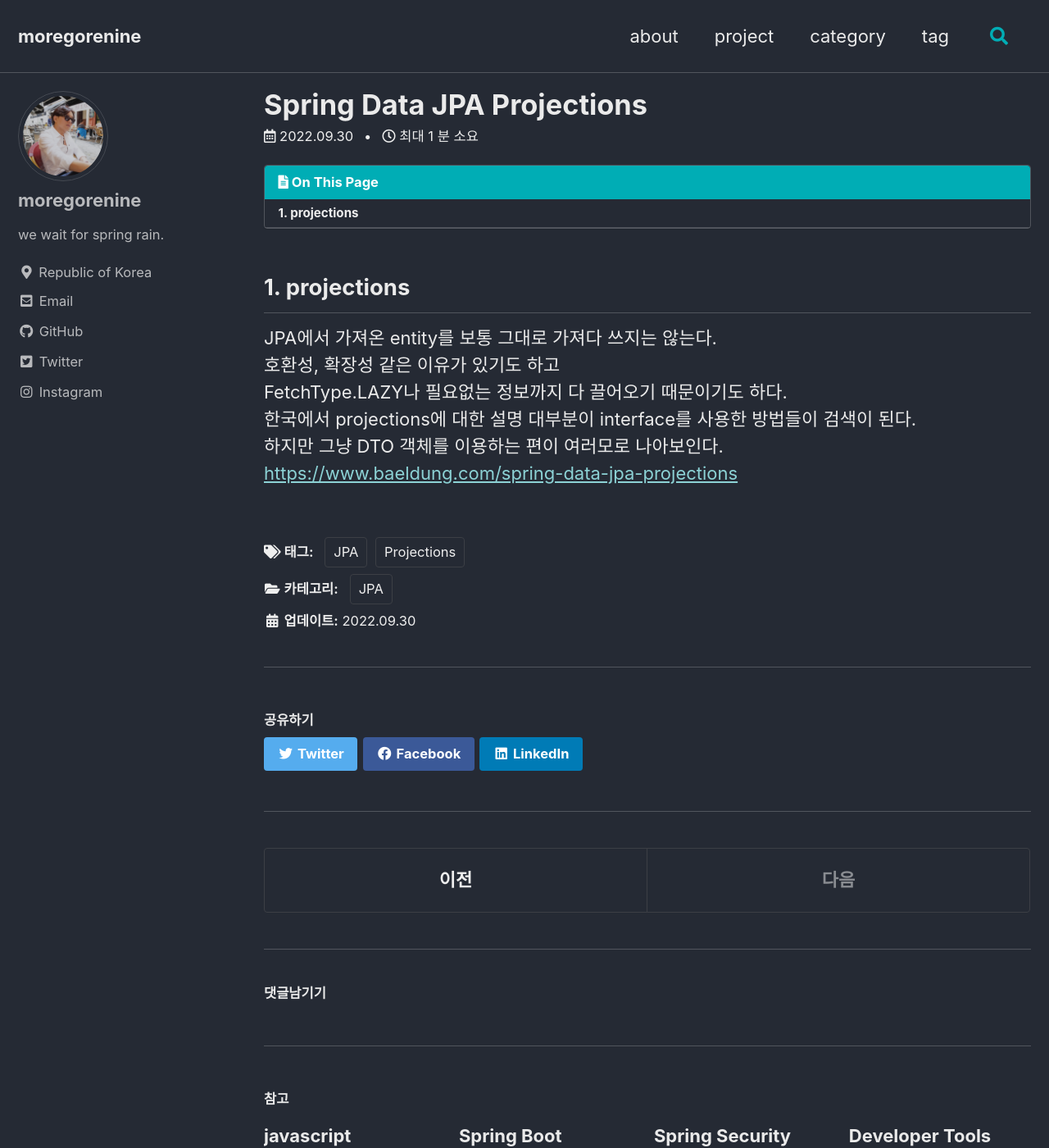
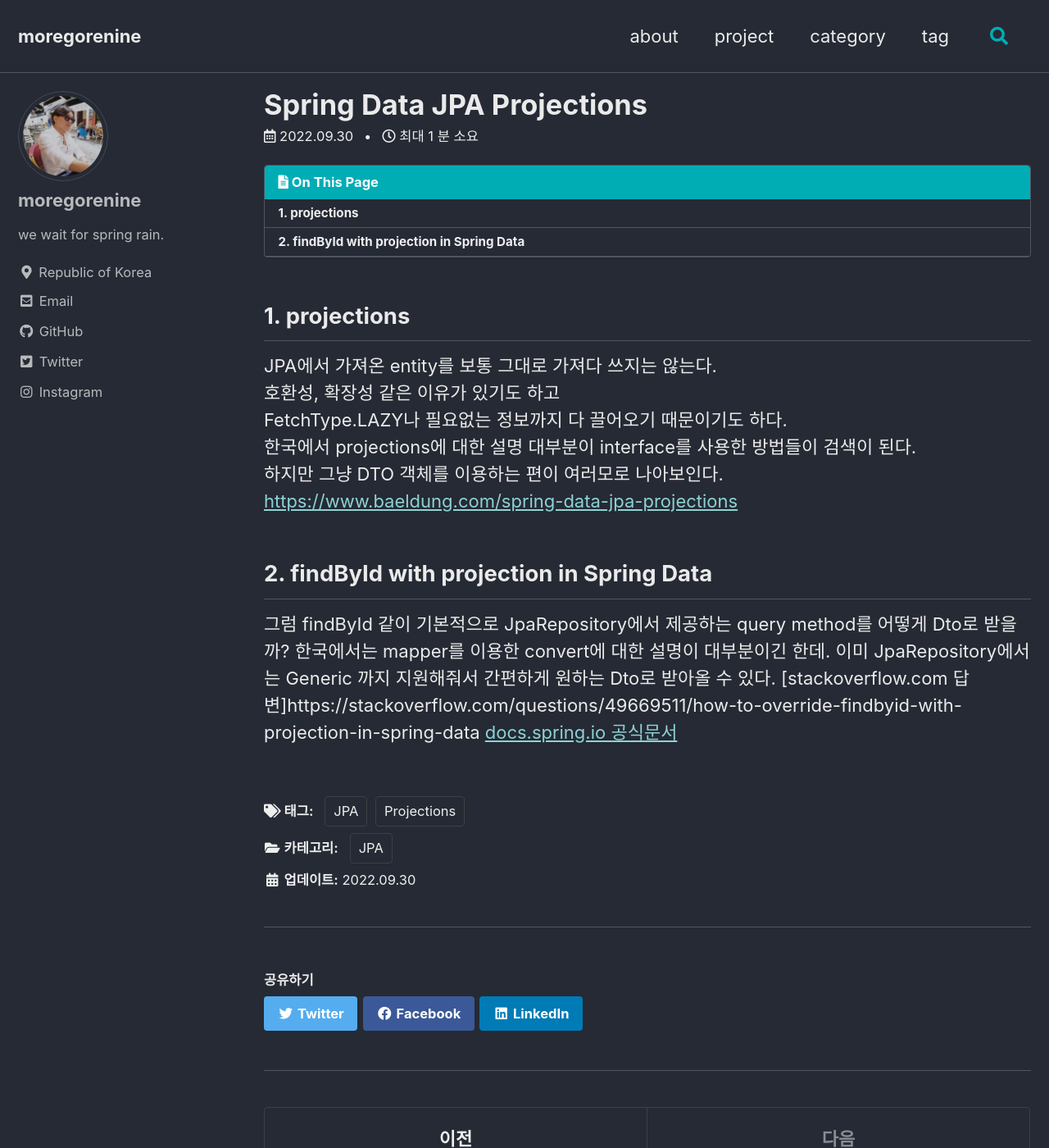
Before and after one commit to moregorenine/moregorenine.github.io, a Jekyll site: the page built from _posts/jpa/2022-09-30-spring-data-jpa-projections.md, in a window 1280 px wide and 1400 px high. Shown: the whole window at 82% size. Built offline with Jekyll 4.4.1, drawn with Linux system fonts in a browser that asks for light colours; cached includes are drawn as plain includes; comment, search, counter and statistics services are not loaded.

Commit message:
Update 2022-09-30-spring-data-jpa-projections.md

```diff
--- a/_posts/jpa/2022-09-30-spring-data-jpa-projections.md
+++ b/_posts/jpa/2022-09-30-spring-data-jpa-projections.md
@@ -17,3 +17,10 @@ FetchType.LAZY나 필요없는 정보까지 다 끌어오기 때문이기도 하
 한국에서 projections에 대한 설명 대부분이 interface를 사용한 방법들이 검색이 된다.
 하지만 그냥 DTO 객체를 이용하는 편이 여러모로 나아보인다.
 [https://www.baeldung.com/spring-data-jpa-projections](https://www.baeldung.com/spring-data-jpa-projections)
+
+## 2. findById with projection in Spring Data
+그럼 findById 같이 기본적으로 JpaRepository에서 제공하는 query method를 어떻게 Dto로 받을까?
+한국에서는 mapper를 이용한 convert에 대한 설명이 대부분이긴 한데.
+이미 JpaRepository에서는 Generic 까지 지원해줘서 간편하게 원하는 Dto로 받아올 수 있다.
+[stackoverflow.com 답변]https://stackoverflow.com/questions/49669511/how-to-override-findbyid-with-projection-in-spring-data
+[docs.spring.io 공식문서](https://docs.spring.io/spring-data/jpa/docs/current/reference/html/#projection.dynamic)
```
